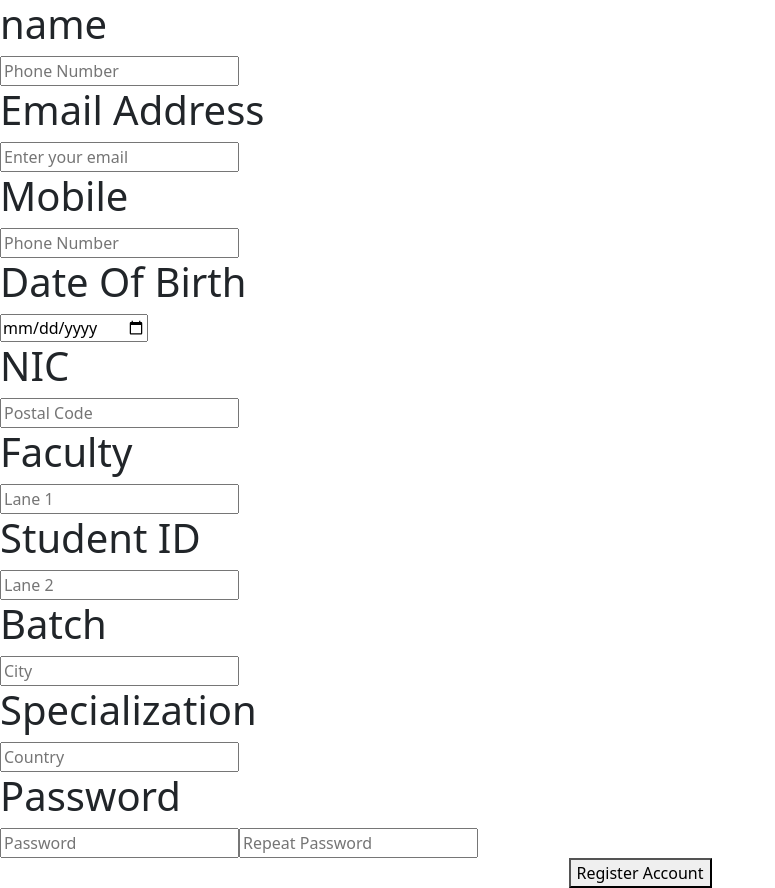
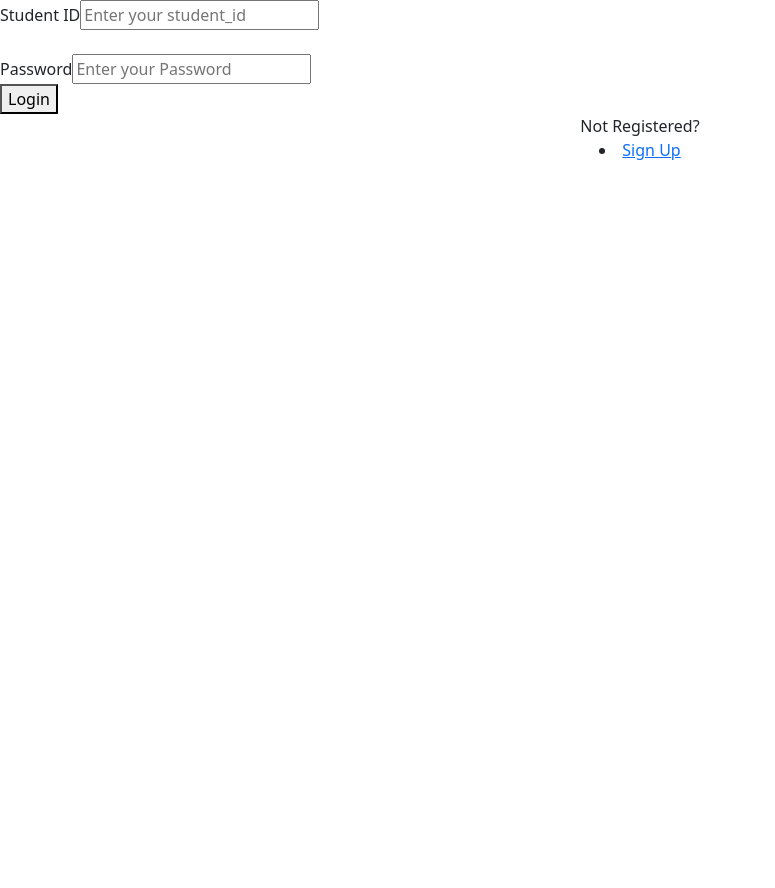
Before and after one commit to IT20136574/Research-Project-Management-Toolol, a React (Vite) app in the folder project_frontend/: page /login in a window 1280 px wide. Shown: the whole page, without its empty margins (0-775 px from the left). After the commit the page ends 800 px from the top, so only its background shows below. Built offline with nearby package versions, Linux system fonts and the light colour scheme.

Commit message:
login component and app.sj route

```diff
--- a/project_frontend/src/App.js
+++ b/project_frontend/src/App.js
@@ -4,6 +4,7 @@ import 'bootstrap/dist/css/bootstrap.min.css';
 import './App.css'
 
 import Signup from './components/DH_Components/student_Register';
+import Login from './components/DH_Components/student_login';
 
 
 export default class App extends Component {
@@ -11,7 +12,9 @@ export default class App extends Component {
     return (
         <Router>
             <Switch>
-              <Route path ='/' component={Signup} />
+              <Route path ='/aa' component={Signup} />
+              <Route path="/login" component={Login} />
+
             </Switch>
         </Router>
     )
--- /dev/null
+++ b/project_frontend/src/components/DH_Components/student_login.js
@@ -0,0 +1,84 @@
+import React,{Component} from "react";
+import axios from 'axios';
+
+
+
+export default class Login extends Component {
+    constructor(props) {
+      super(props);
+      this.userLoginSubmit = this.userLoginSubmit.bind(this)
+      this.handleClose = this.handleClose.bind(this)
+
+      this.state = {
+        student_id: "",
+        pwd: "",
+        token: "",
+        open: false
+      }
+    }
+
+
+    async userLoginSubmit(e) {
+      e.preventDefault()
+      const userData = {
+        student_id: this.state.student_id,
+        pwd: this.state.pwd
+      }
+
+
+
+      await axios.post("http://localhost:8070/student/login",userData)
+      .then((res) => {
+        this.setState({
+          token: res.data.token
+        })
+        localStorage.setItem("Authorization", res.data.token)
+        //window.location = "/displayCoSuper"
+        alert('loging successfull');
+      })
+      .catch((err) => {
+        console.log(err)
+        this.setState({open: true})
+        alert('loging unsucces',err);
+      })
+    }
+
+    handleClose(reason) {
+      if (reason === 'clickaway') {
+       return;
+      }
+      this.setState({open: false})
+   };
+
+
+
+    render() {
+      return (
+
+
+             <div>
+
+                    <form onSubmit={this.userLoginSubmit} name="form">
+
+                      <label  >Student ID</label>
+                      <input  type="text" name="username" placeholder="Enter your student_id" onChange={e => this.setState({ student_id: e.target.value })} required/> <br/><br/>
+                      <label  >Password</label>
+                      <input  type="password" name="password" placeholder="Enter your Password" onChange={e => this.setState({ pwd: e.target.value })} required/>
+                      <br/>
+
+                      <button type="submit" >Login</button>
+
+
+                    </form>
+
+              <center><label >Not Registered?</label> </center>
+              <center><li><a href="/signup" >Sign Up</a></li></center>
+
+
+              </div>
+
+
+
+      )
+    }
+  }
```
Also changed, not shown: 2 other files (tests, documents, lock files or other folders).
